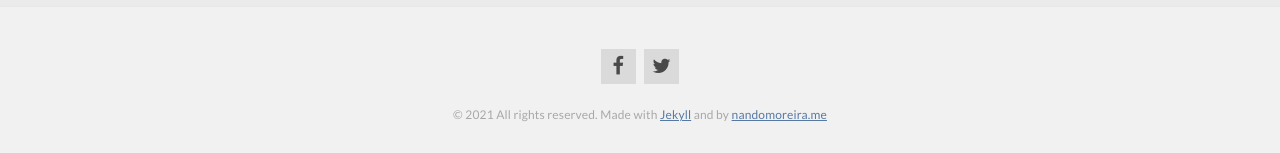
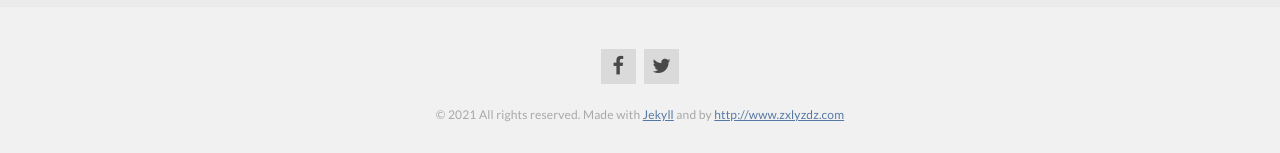
Before and after one commit to zxlyzdz/zxlyzdz.github.io, a Jekyll site: the page built from index.html, in a window 1280 px wide. Shown: the part 1010-1163 px from the top of the page. Built offline with Jekyll 4.4.1, drawn with Linux system fonts in a browser that asks for light colours; nearby versions of some CDN libraries; the list of posts is cut into pages by our own code.

Commit message:
Update footer.html

```diff
--- a/_includes/footer.html
+++ b/_includes/footer.html
@@ -4,6 +4,6 @@
     {% include social-icons.html %}
 
     <small>&copy; {{ site.time | date: '%Y' }} All rights reserved. Made with <a href="http://jekyllrb.com" target="_blank">Jekyll</a> and <i class="icon icon-heart"></i></small>
-    <small>by <a href="http://nandomoreira.me" target="_blank">nandomoreira.me</a></small>
+    <small>by <a href="http://www.zxlyzdz.com" target="_blank">http://www.zxlyzdz.com</a></small>
   </div>
 </footer>
```
